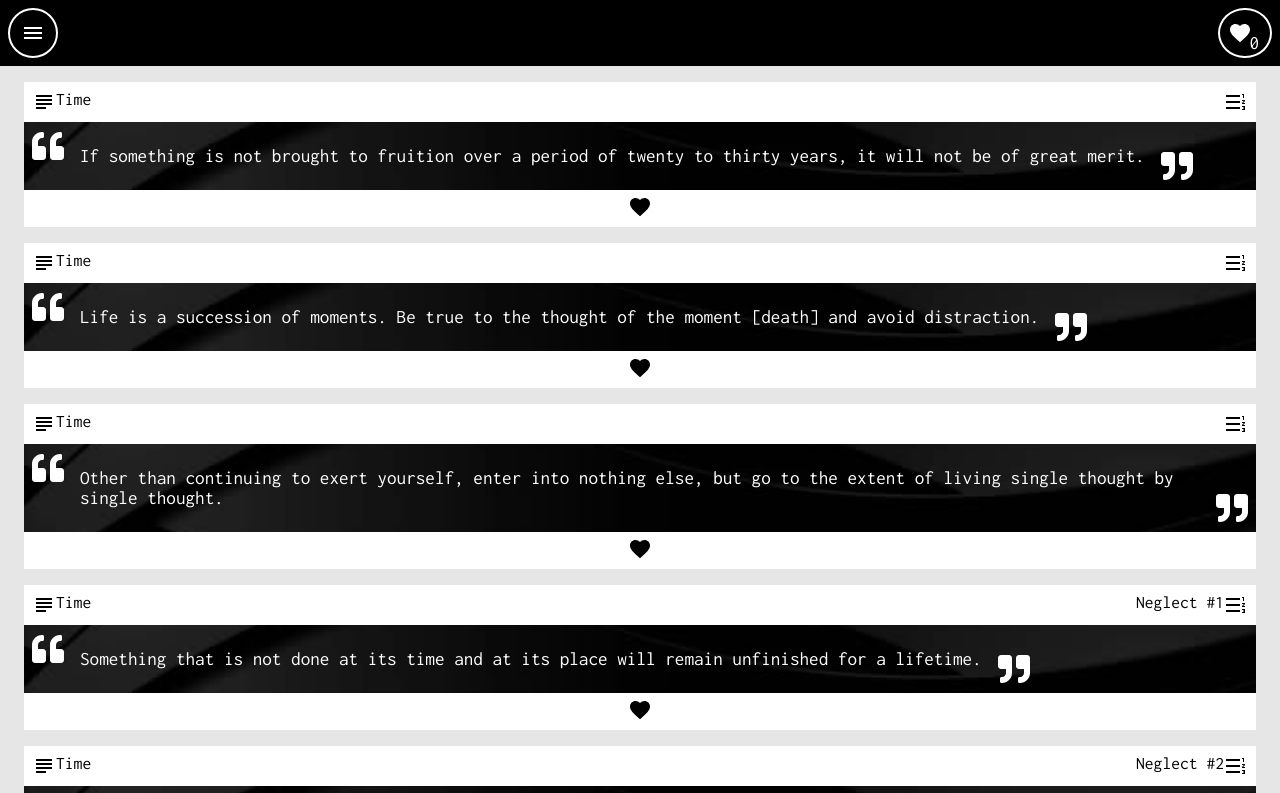
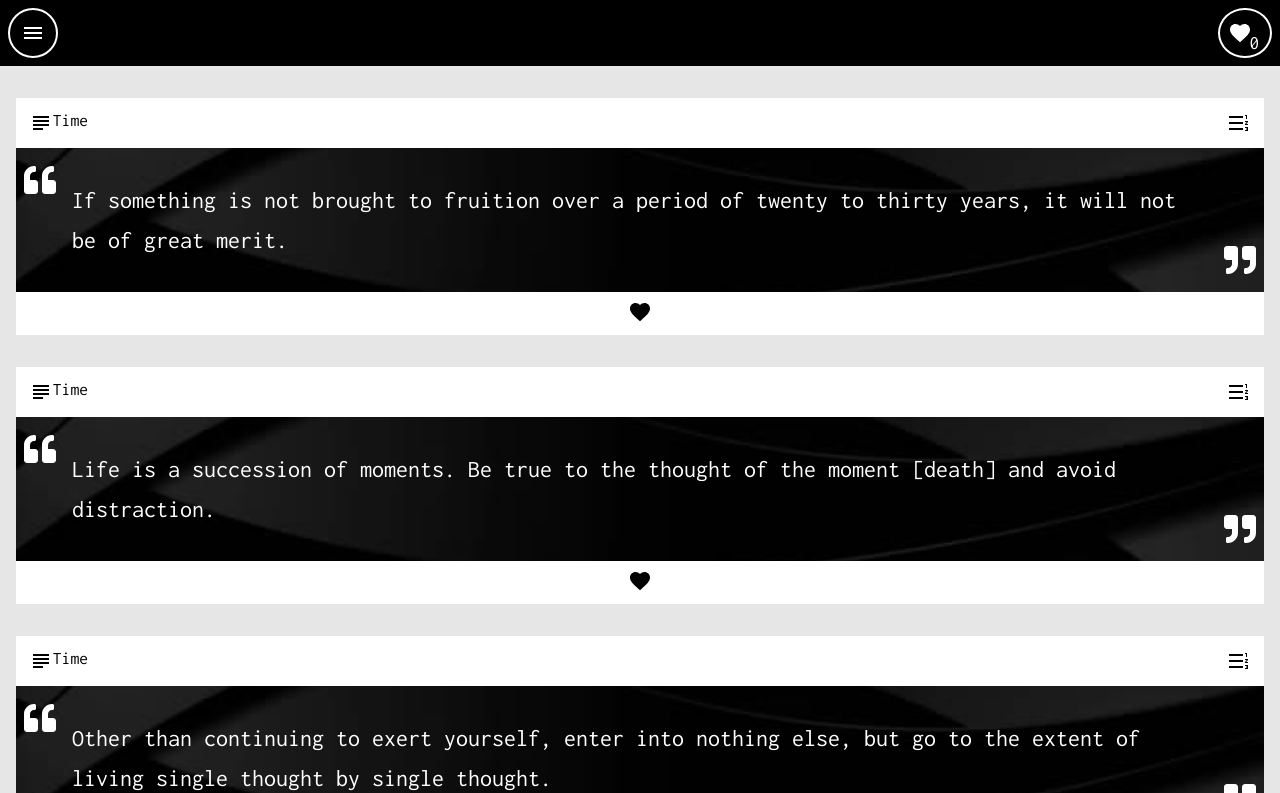
Before and after one commit to Elir-Mahad/the-way, a React (Create React App) app: page /time in a window 1280 px wide. Shown: the top 793 px of the page. Built offline with nearby package versions, Linux system fonts and the light colour scheme.

Commit message:
Improved the styles for the quote container

```diff
--- a/src/Styles.js
+++ b/src/Styles.js
@@ -215,20 +215,22 @@ export const LikedQuotesTitle = styled.p`
 
 // Quotes styles
 
+export const CategoryScreen = styled.div`
+  margin-left: 1rem;
+  margin-right: 1rem;
+  margin-top: 2rem;
+  margin-bottom: 2rem;
+`;
+// This styled component is used in all the category specific screen
+
+export const QuoteBox = styled.div`
+  background-color: black;
+  margin-bottom: 2rem;
+`;
+
 export const BackgroundImageContainer = styled.div`
   background-image: url(${blackbackground});
   background-size: cover;
-`;
-
-export const CategoryScreen = styled.div`
-  margin-left: 1.5rem;
-  margin-right: 1.5rem;
-`;
-
-export const QuoteBox = styled.div`
-  background-color: black;
-  margin-top: 1rem;
-  margin-bottom: 1rem;
 `;
 
 export const TopTextIcon = styled.div`
@@ -237,7 +239,7 @@ export const TopTextIcon = styled.div`
   align-items: center;
   flex-direction: row;
   justify-content: space-between;
-  padding: 0.5rem;
+  padding: 0.8rem;
 `;
 
 export const TextIcon = styled.div`
@@ -256,6 +258,14 @@ export const Quotetitle = styled.h2`
   font-weight: 100;
 `;
 
+export const TextAndQuotes = styled.div`
+  padding-top: 1rem;
+  padding-bottom: 1rem;
+  padding-right: 0.5rem;
+  padding-left: 0.5rem;
+  display: flex;
+`;
+
 export const QuotesLeft = styled.div`
   color: white;
   font-size: 2rem;
@@ -268,22 +278,20 @@ export const QuotesRight = styled.div`
   align-self: flex-end;
 `;
 
-export const TextAndQuotes = styled.div`
-  padding: 0.5rem;
-  display: flex;
-`;
-
 export const TheQuote = styled.p`
   color: white;
-  font-size: 1.2rem;
+  font-size: 1.5rem;
   margin: 1rem;
+  line-height: 2.5rem;
+  text-align: left;
   // background-color: red;
-  text-align: left;
 `;
 
 export const CategoryIcons = styled.div`
   background-color: white;
   width: 100%;
+  padding-top: 0.2rem;
+  padding-bottom: 0.2rem;
   display: flex;
   flex-direction: row;
   justify-content: space-evenly;
```
